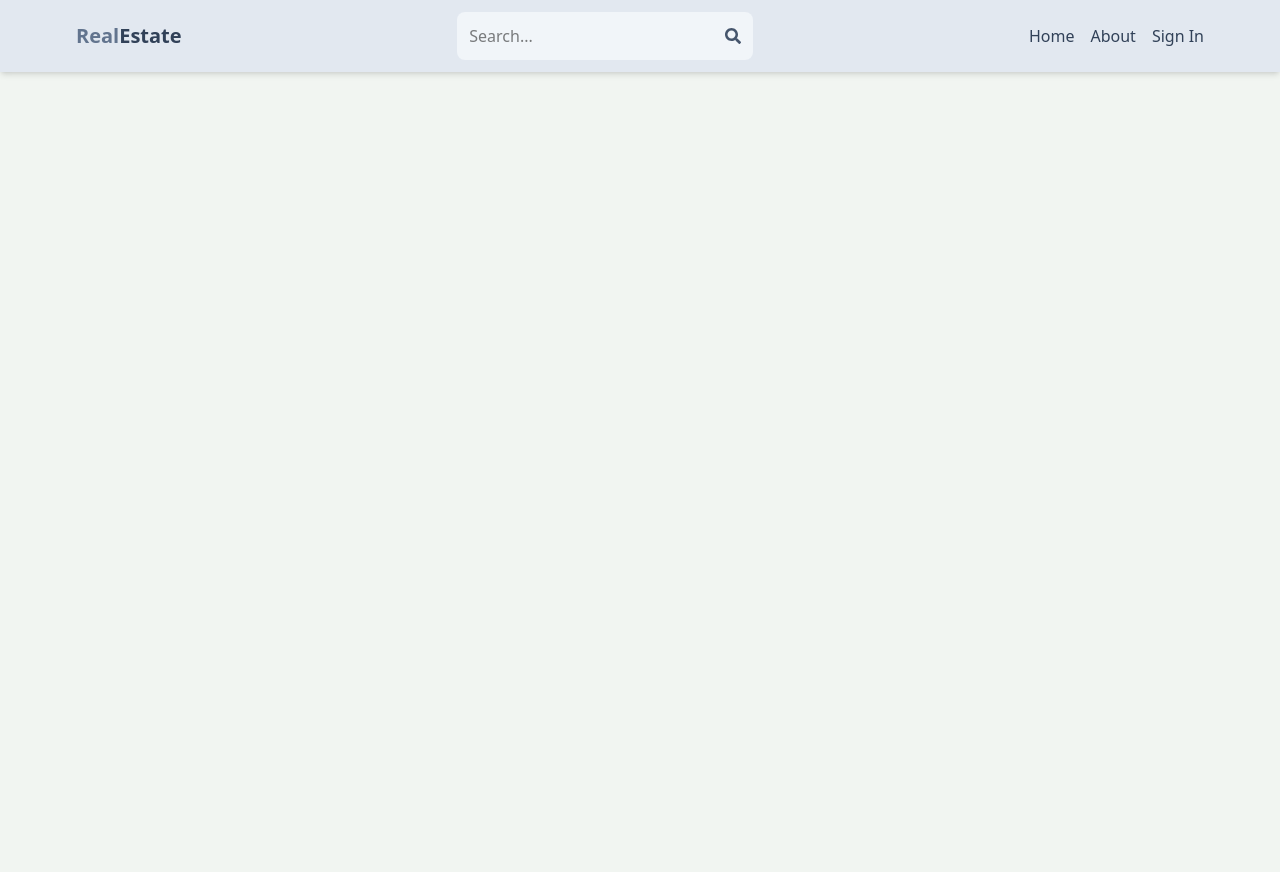
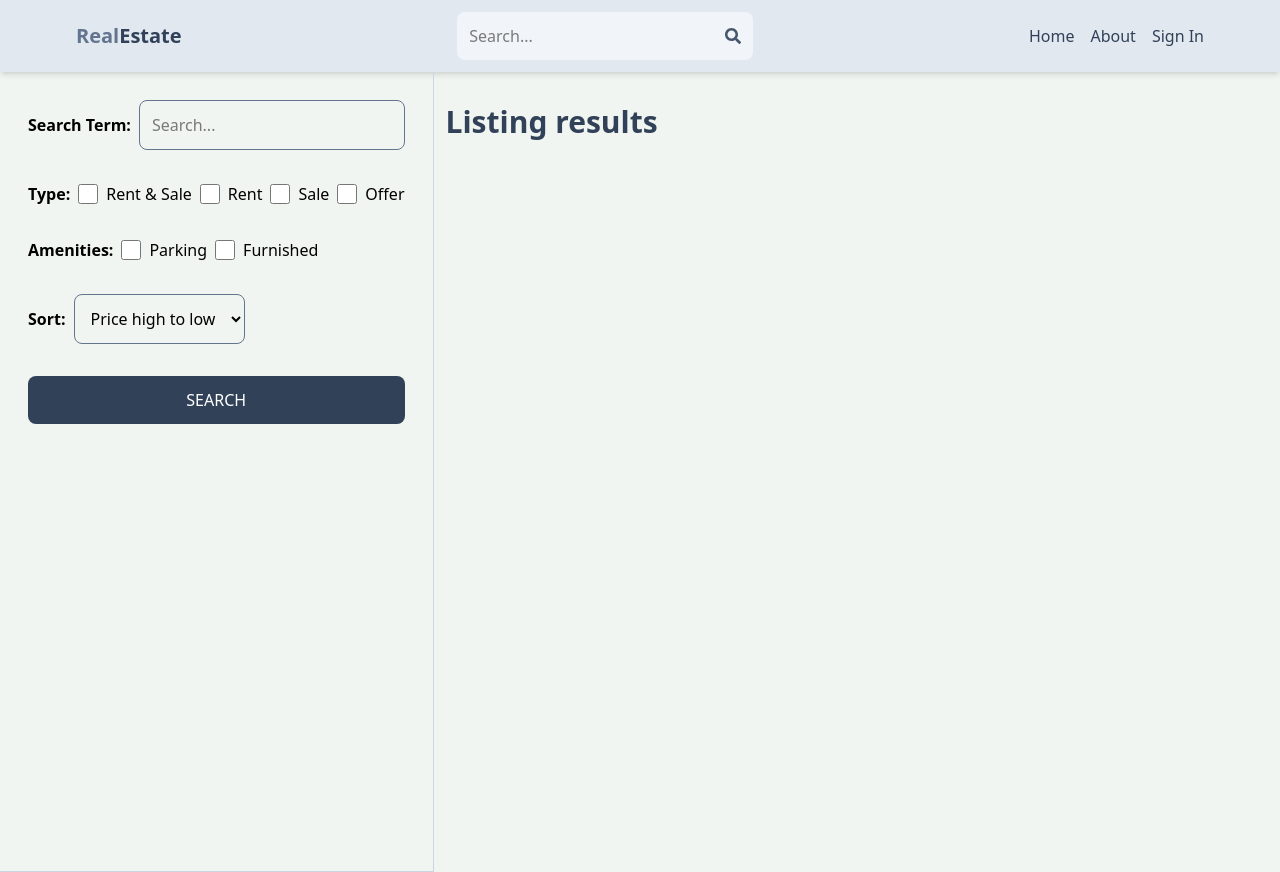
Before and after one commit to nemjank01/mern-estate, a React app in the folder client/: page /search in a window 1280 px wide. Before the commit the page ends 800 px from the top, so only its background shows below. Built offline with nearby package versions, Linux system fonts and the light colour scheme; no server answers; the HTML template or start-up script is replaced by a standard one.

Commit message:
add search page ui

```diff
--- a/client/src/App.jsx
+++ b/client/src/App.jsx
@@ -10,6 +10,7 @@
 import CreateListing from "./pages/CreateListing";
 import UpdateListing from "./pages/UpdateListing";
 import Listing from "./pages/Listing";
+import Search from "./pages/Search";
 
 function App() {
   return (
@@ -19,6 +20,7 @@
         <Route path="/sign-in" element={<SignIn />} />
         <Route path="/sign-up" element={<SignUp />} />
         <Route path="/about" element={<About />} />
+        <Route path="/search" element={<Search />} />
         <Route path="/listing/:id" element={<Listing />} />
         <Route element={<PrivateRoute />}>
           <Route path="/" element={<Home />} />
--- /dev/null
+++ b/client/src/pages/Search.jsx
@@ -0,0 +1,73 @@
+import React from "react";
+
+export default function Search() {
+  return (
+    <div className="flex flex-col md:flex-row">
+      <div className="p-7 border-b-1 border-slate-300 md:border-r-1 md:h-screen">
+        <form className="flex flex-col gap-8">
+          <div className="flex items-center gap-2">
+            <label className="whitespace-nowrap font-semibold">
+              Search Term:
+            </label>
+            <input
+              type="text"
+              id="searchTerm"
+              placeholder="Search..."
+              className="border border-slate-500 p-3 rounded-lg w-full"
+            />
+          </div>
+          <div className="flex gap-2 flex-wrap items-center">
+            <label className="font-semibold">Type:</label>
+            <div className="flex gap-2">
+              <input type="checkbox" id="all" className="w-5" />{" "}
+              <span>Rent & Sale</span>
+            </div>
+            <div className="flex gap-2">
+              <input type="checkbox" id="rent" className="w-5" />{" "}
+              <span>Rent</span>
+            </div>
+            <div className="flex gap-2">
+              <input type="checkbox" id="sale" className="w-5" />{" "}
+              <span>Sale</span>
+            </div>
+            <div className="flex gap-2">
+              <input type="checkbox" id="offer" className="w-5" />{" "}
+              <span>Offer</span>
+            </div>
+          </div>
+          <div className="flex gap-2 flex-wrap items-center">
+            <label className="font-semibold">Amenities:</label>
+            <div className="flex gap-2">
+              <input type="checkbox" id="parking" className="w-5" />{" "}
+              <span>Parking</span>
+            </div>
+            <div className="flex gap-2">
+              <input type="checkbox" id="furnished" className="w-5" />{" "}
+              <span>Furnished</span>
+            </div>
+          </div>
+          <div className="flex items-center gap-2">
+            <label className="font-semibold">Sort:</label>
+
+            <select
+              id="sort_order"
+              className="border border-slate-500 rounded-lg p-3"
+            >
+              <option value="">Price high to low</option>
+              <option value="">Price low to high</option>
+              <option value="">Latest</option>
+              <option value="">Oldest</option>
+            </select>
+          </div>
+          <button className="bg-slate-700 text-white p-3 rounded-lg uppercase hover:opacity-95 transition-all disabled:opacity-80">
+            Search
+          </button>
+        </form>
+      </div>
+
+      <div className="text-3xl font-semibold p-3 text-slate-700 mt-5">
+        <h1>Listing results</h1>
+      </div>
+    </div>
+  );
+}
```
